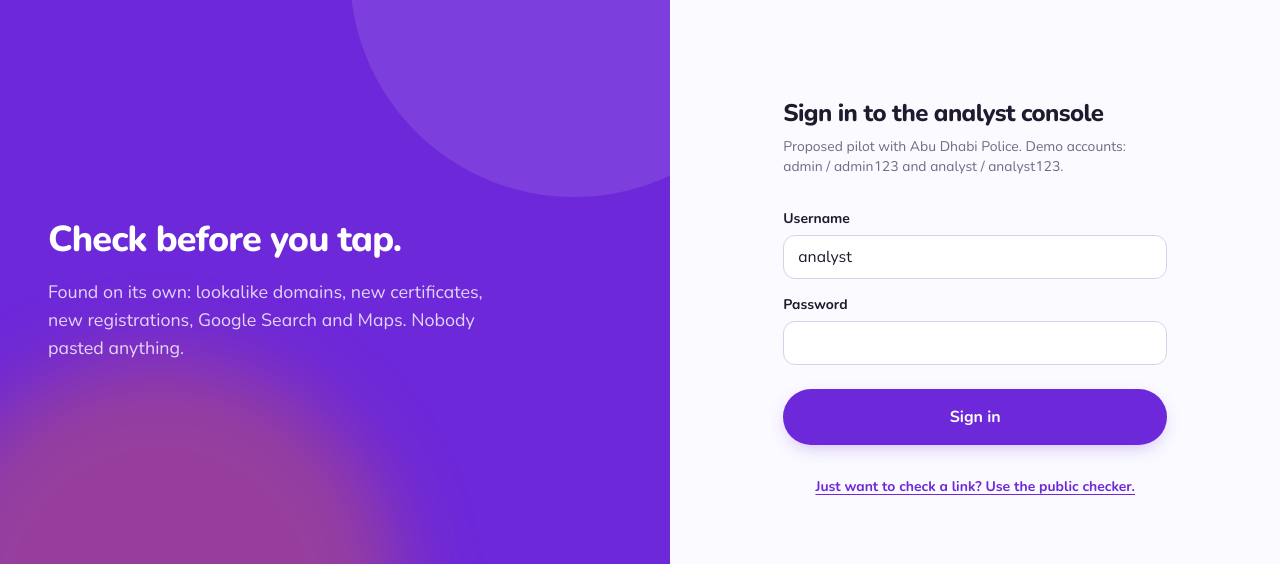
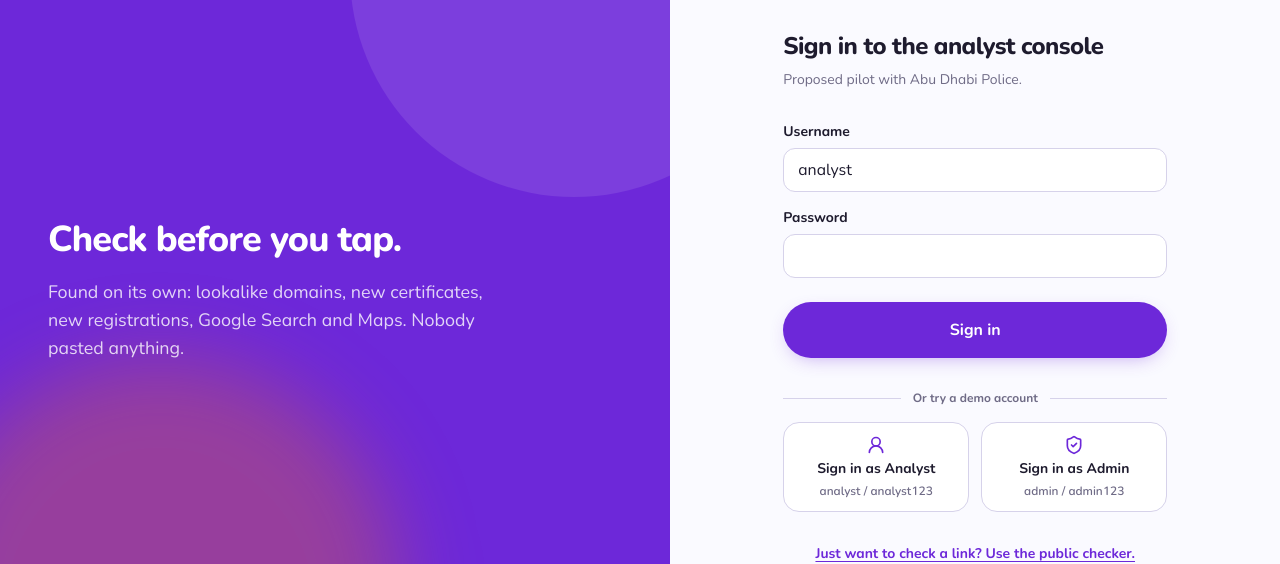
Before and after one commit to agegnew/ScamShield, a Next.js app in the folder frontend/: page /login in a window 1280 px wide. Shown: the part 123-687 px from the top of the page. Built offline with nearby package versions, Linux system fonts and the light colour scheme; no server answers.

Commit message:
Login page: one-click demo account buttons (analyst, admin)

```diff
--- a/frontend/src/app/login/page.tsx
+++ b/frontend/src/app/login/page.tsx
@@ -4,11 +4,18 @@ import Image from "next/image";
 import Link from "next/link";
 import { useRouter, useSearchParams } from "next/navigation";
 import { Suspense, useState } from "react";
+import { ShieldCheck, UserRound } from "lucide-react";
 import { login } from "@/lib/api";
 import { setSession } from "@/lib/auth";
 import { useLang } from "@/lib/i18n";
 import { Button, Input } from "@/components/ui/primitives";
 import { LangToggle } from "@/components/shell/AppShell";
+
+// The seeded demo accounts (backend/app/config.py). One click signs a judge or visitor straight in.
+const DEMO_ACCOUNTS = [
+  { username: "analyst", password: "analyst123", role: "analyst", Icon: UserRound },
+  { username: "admin", password: "admin123", role: "admin", Icon: ShieldCheck },
+] as const;
 
 export default function LoginPage() {
   return (
@@ -24,22 +31,26 @@ function LoginInner() {
   const params = useSearchParams();
   const [username, setUsername] = useState("analyst");
   const [password, setPassword] = useState("");
-  const [busy, setBusy] = useState(false);
+  // Which button is working: "form" for the Sign in button, or a demo account's username.
+  const [busy, setBusy] = useState<string | null>(null);
   const [err, setErr] = useState<string | null>(null);
 
-  async function submit(e: React.FormEvent) {
-    e.preventDefault();
-    setBusy(true);
+  async function signIn(user: string, pass: string, source: string) {
+    setBusy(source);
     setErr(null);
     try {
-      const r = await login(username.trim(), password);
+      const r = await login(user.trim(), pass);
       setSession(r.access_token, r.user);
       router.replace(params.get("next") || "/");
     } catch {
       setErr(t("loginFailed"));
-    } finally {
-      setBusy(false);
+      setBusy(null);
     }
+  }
+
+  function submit(e: React.FormEvent) {
+    e.preventDefault();
+    signIn(username, password, "form");
   }
 
   return (
@@ -89,9 +100,34 @@ function LoginInner() {
             </p>
           )}
 
-          <Button type="submit" size="lg" className="mt-6 w-full" loading={busy}>
+          <Button type="submit" size="lg" className="mt-6 w-full" loading={busy === "form"} disabled={!!busy}>
             {t("signIn")}
           </Button>
+
+          <div className="mt-8 flex items-center gap-3 text-xs font-bold text-muted">
+            <span aria-hidden className="h-px flex-1 bg-line-2" />
+            {t("demoAccounts")}
+            <span aria-hidden className="h-px flex-1 bg-line-2" />
+          </div>
+          <div className="mt-4 grid grid-cols-2 gap-3">
+            {DEMO_ACCOUNTS.map(({ username: u, password: p, role, Icon }) => (
+              <Button
+                key={u}
+                type="button"
+                variant="outline"
+                className="h-auto flex-col gap-1 rounded-2xl py-3"
+                loading={busy === u}
+                disabled={!!busy}
+                onClick={() => signIn(u, p, u)}
+              >
+                {busy !== u && <Icon aria-hidden className="size-5 text-primary" />}
+                <span>{t("demoAs", { role: t(`role_${role}`) })}</span>
+                <span className="ltr text-xs font-semibold text-muted">
+                  {u} / {p}
+                </span>
+              </Button>
+            ))}
+          </div>
 
           <p className="mt-8 text-center text-sm text-muted">
             <Link href="/check" className="font-bold text-primary underline">
--- a/frontend/src/lib/i18n.tsx
+++ b/frontend/src/lib/i18n.tsx
@@ -294,7 +294,9 @@ const strings = {
   riskyOnly: ["Fraud and suspicious only", "الاحتيال والمشبوه فقط"],
 
   loginTitle: ["Sign in to the analyst console", "تسجيل الدخول إلى لوحة المحلل"],
-  loginSub: ["Proposed pilot with Abu Dhabi Police. Demo accounts: admin / admin123 and analyst / analyst123.", "تجربة مقترحة مع شرطة أبوظبي. حسابات تجريبية: admin / admin123 و analyst / analyst123."],
+  loginSub: ["Proposed pilot with Abu Dhabi Police.", "تجربة مقترحة مع شرطة أبوظبي."],
+  demoAccounts: ["Or try a demo account", "أو جرّب حساباً تجريبياً"],
+  demoAs: ["Sign in as {role}", "الدخول بصفة {role}"],
   username: ["Username", "اسم المستخدم"],
   password: ["Password", "كلمة المرور"],
   loginFailed: ["That username or password is not right.", "اسم المستخدم أو كلمة المرور غير صحيحة."],
```
